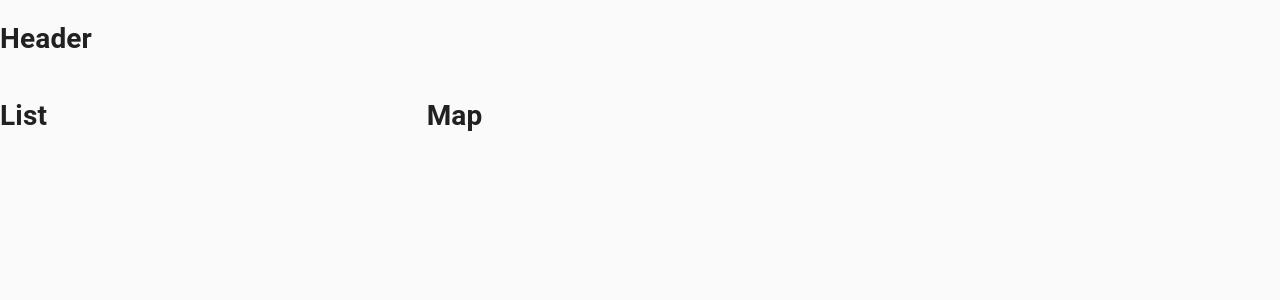
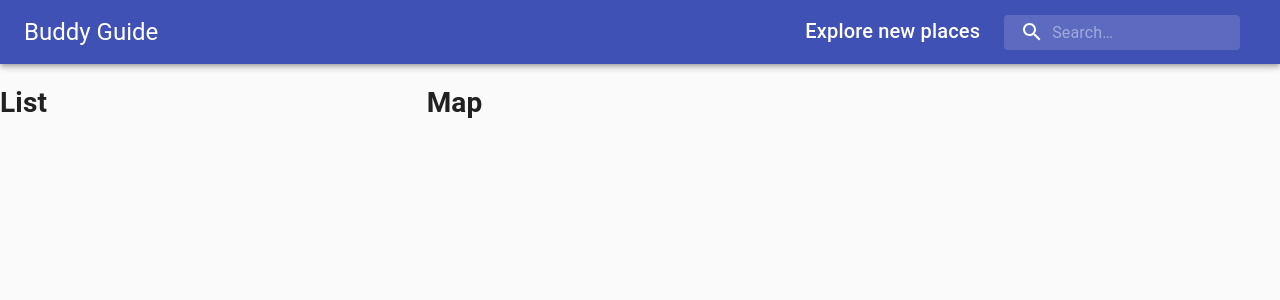
Before and after one commit to eregbene/buddy-guide, a React (Create React App) app: page / in a window 1280 px wide. Shown: the top 300 px of the page. Built offline with nearby package versions, Linux system fonts and the light colour scheme.

Commit message:
header updated

```diff
--- a/src/components/Header/Header.jsx
+++ b/src/components/Header/Header.jsx
@@ -1,10 +1,35 @@
 import React from 'react';
+import { Autocomplete } from '@react-google-maps/api';
+import { AppBar, Toolbar, Typography, InputBase, Box } from '@material-ui/core';
+import SearchIcon from '@material-ui/icons/Search';
+
+import useStyles from './styles.js';
 
 const Header = () => {
-    return (
-        <h1>Header</h1>
-    );
+    const classes = useStyles();
 
-}
+  return (
+    <AppBar position="static">
+      <Toolbar className={classes.toolbar}>
+        <Typography variant="h5" className={classes.title}>
+          Buddy Guide
+        </Typography>
+        <Box display="flex">
+          <Typography variant="h6" className={classes.title}>
+            Explore new places
+          </Typography>
+          {/*<Autocomplete onLoad={onLoad} onPlaceChanged={onPlaceChanged}>*/}
+            <div className={classes.search}>
+              <div className={classes.searchIcon}>
+                <SearchIcon />
+              </div>
+              <InputBase placeholder="Search…" classes={{ root: classes.inputRoot, input: classes.inputInput }} />
+            </div>
+         {/* </Autocomplete>*/}
+        </Box>
+      </Toolbar>
+    </AppBar>
+  );
+};
 
 export default Header;
--- a/src/components/Header/styles.js
+++ b/src/components/Header/styles.js
@@ -0,0 +1,32 @@
+import { alpha, makeStyles } from '@material-ui/core/styles';
+
+export default makeStyles((theme) => ({
+  title: {
+    display: 'none',
+    [theme.breakpoints.up('sm')]: {
+      display: 'block',
+    },
+  },
+  search: {
+    position: 'relative',
+    borderRadius: theme.shape.borderRadius,
+    backgroundColor: alpha(theme.palette.common.white, 0.15),
+    '&:hover': { backgroundColor: alpha(theme.palette.common.white, 0.25) },
+    marginRight: theme.spacing(2),
+    marginLeft: 0,
+    width: '100%',
+    [theme.breakpoints.up('sm')]: { marginLeft: theme.spacing(3), width: 'auto' },
+  },
+  searchIcon: {
+    padding: theme.spacing(0, 2), height: '100%', position: 'absolute', pointerEvents: 'none', display: 'flex', alignItems: 'center', justifyContent: 'center',
+  },
+  inputRoot: {
+    color: 'inherit',
+  },
+  inputInput: {
+    padding: theme.spacing(1, 1, 1, 0), paddingLeft: `calc(1em + ${theme.spacing(4)}px)`, transition: theme.transitions.create('width'), width: '100%', [theme.breakpoints.up('md')]: { width: '20ch' },
+  },
+  toolbar: {
+    display: 'flex', justifyContent: 'space-between',
+  },
+}));
```
Also changed, not shown: src/components/List/styles.js (+22 -0 lines), src/components/Map/styles.js (+16 -0 lines), src/components/PlaceDetails/styles.js (+13 -0 lines), src/App.js (line endings or trailing spaces), 1 other file (tests, documents, lock files or other folders).
